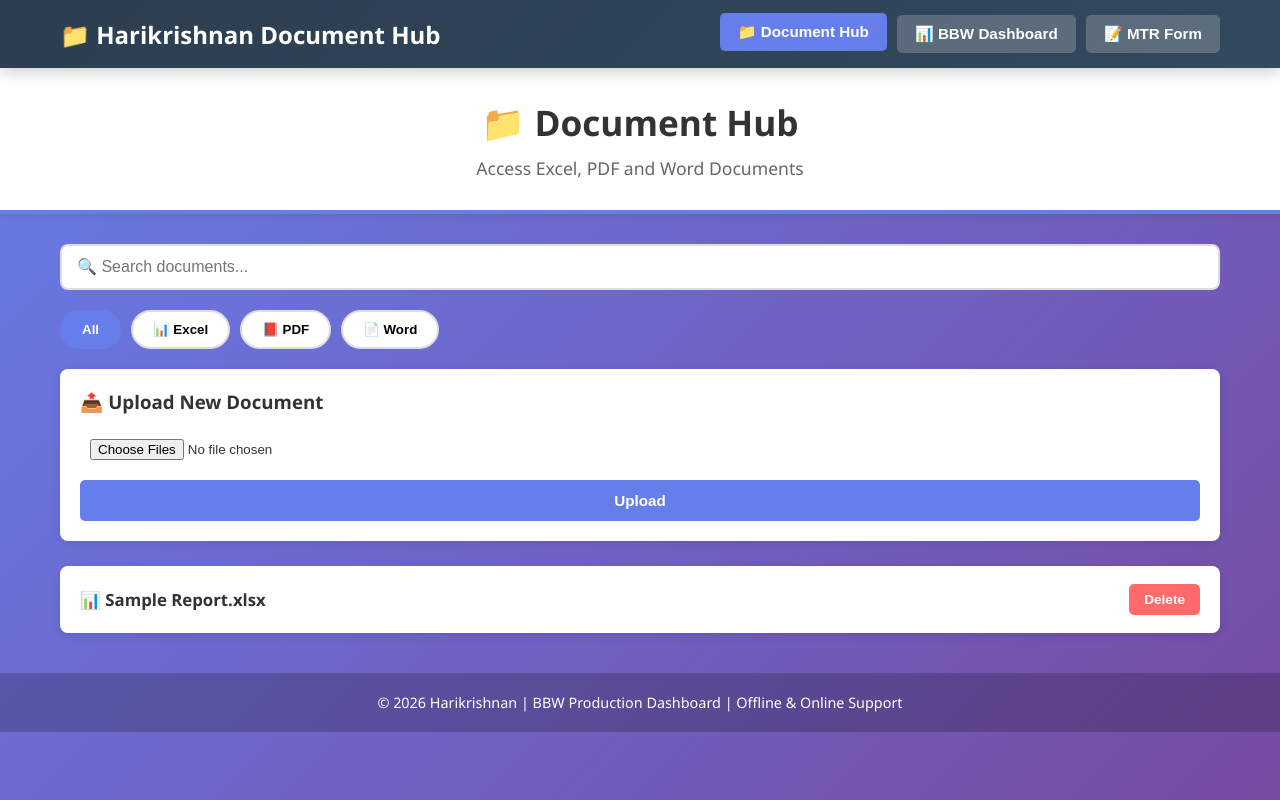
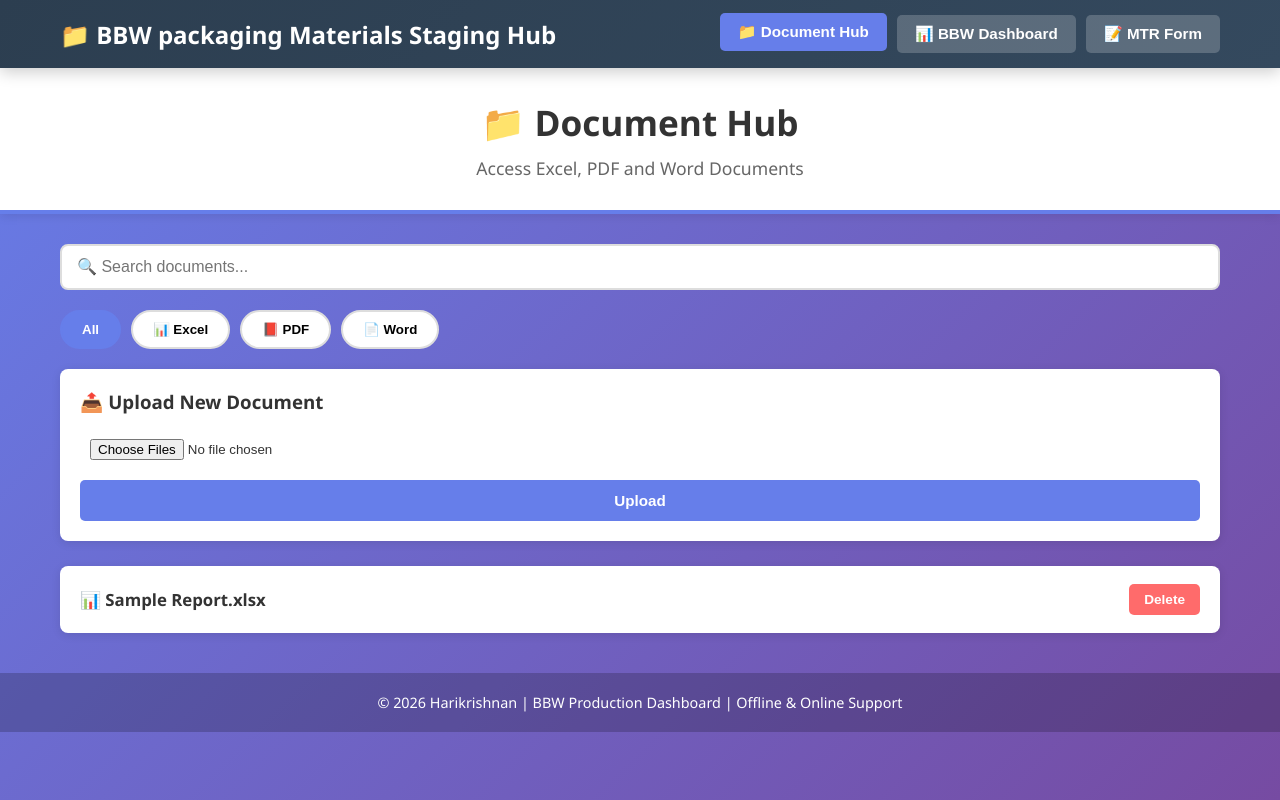
Before and after one commit to Harikrishhk1110/Harikrishhk1110.github.io, a plain HTML site: page index.html in a window 1280 px wide. Drawn offline with Linux system fonts and the light colour scheme.

Commit message:
Update index.html

```diff
--- a/index.html
+++ b/index.html
@@ -13,7 +13,7 @@
 <!-- Navigation Tabs -->
 <nav class="navbar">
     <div class="nav-container">
-        <h1 class="logo">📁 Harikrishnan Document Hub</h1>
+        <h1 class="logo">📁 BBW packaging Materials Staging Hub</h1>
         <div class="nav-tabs">
             <button class="nav-btn active" onclick="switchTab('hub')">📁 Document Hub</button>
             <button class="nav-btn" onclick="switchTab('dashboard')">📊 BBW Dashboard</button>
```
